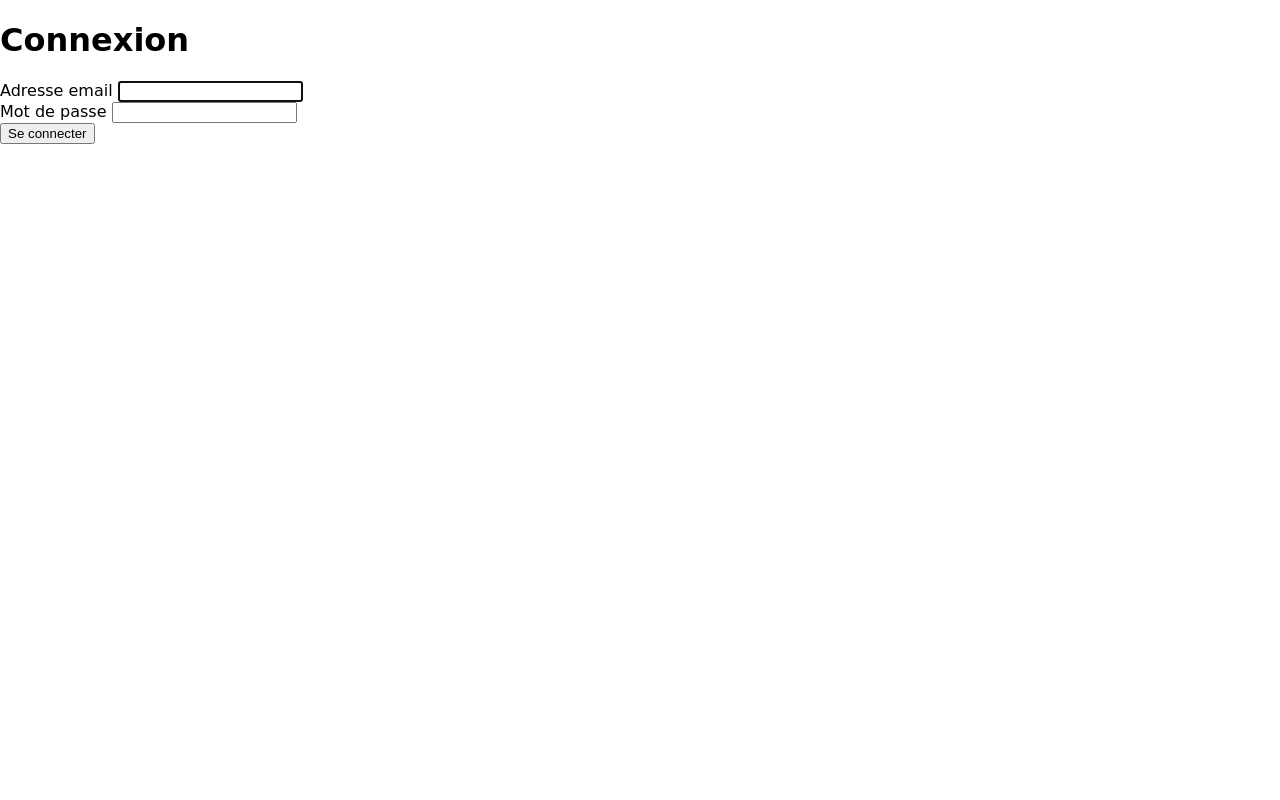
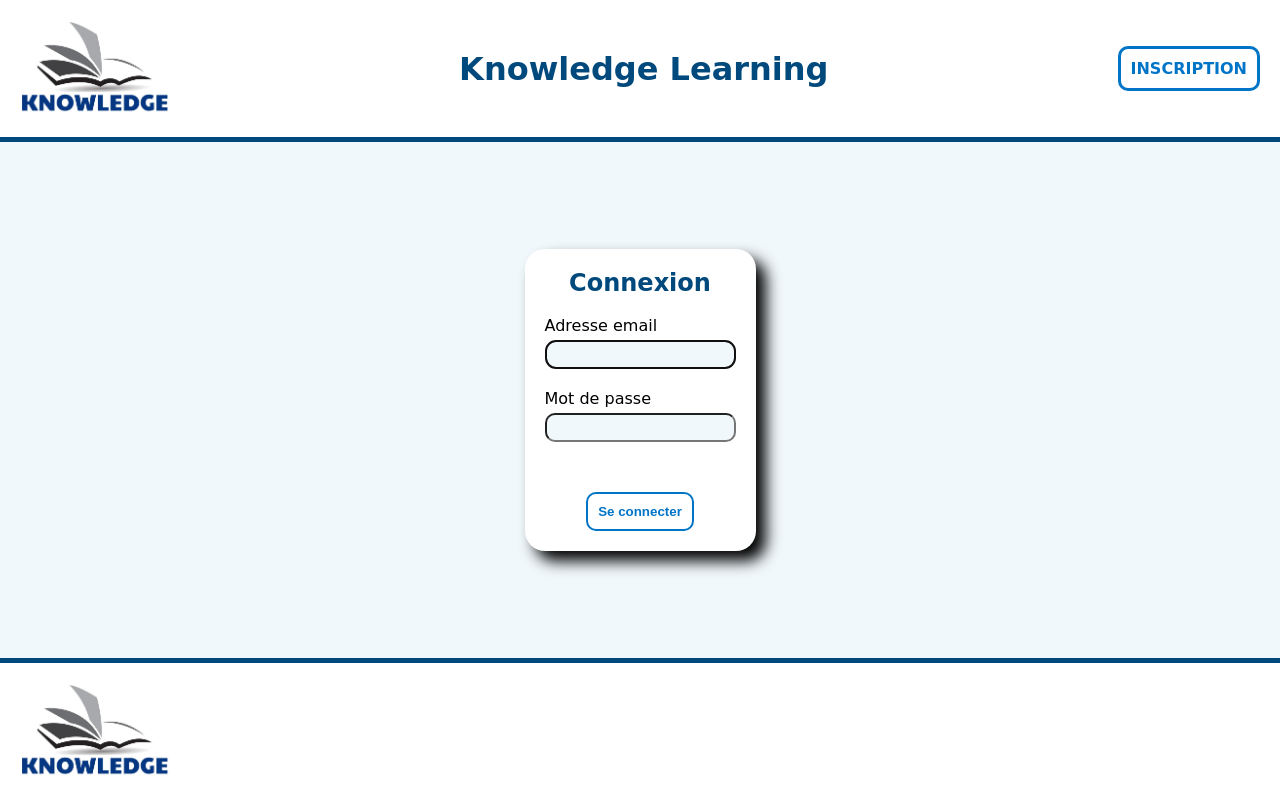
Before and after one commit to HauVal/knowledge-learning, a Symfony app: template templates/security/login.html.twig in a window 1280 px wide. Run offline with Twig, Linux system fonts and the light colour scheme; the template is opened without the code that fills it, so the values that code supplies are empty; some libraries are stand-ins or nearby versions.

Commit message:
page login

```diff
--- /dev/null
+++ b/public/css/login.css
@@ -0,0 +1,53 @@
+main {
+    display: flex;
+    flex-direction: column;
+    justify-content: center;
+    align-items: center;
+}
+
+.connexion {
+    background-color: white;
+    border-radius: 20px;
+    padding: 0 20px 20px 20px;
+    box-shadow: 10px 10px 15px;
+    display: flex;
+    flex-direction: column;
+    align-items: center;
+}
+
+form {
+    display: flex;
+    flex-direction: column;
+    align-items: center;
+}
+
+.field {
+    display: flex;
+    flex-direction: column;
+}
+
+input {
+    background-color: #f1f8fc;
+    padding: 5px;
+    margin-top: 5px;
+    margin-bottom: 20px;
+    border-radius: 10px;
+}
+
+button {
+    text-decoration: none;
+    font-weight: 900;
+    color: #0074c7;
+    border-color: #0074c7;
+    background-color: white;
+    border-style: solid;
+    border-radius: 10px;
+    padding: 10px;
+    margin-top: 30px;
+}
+
+button:hover {
+    cursor: pointer;
+    color: #0074c79e;
+    border-color: #0074c79e;
+}
--- a/public/css/registration.css
+++ b/public/css/registration.css
@@ -56,12 +56,11 @@ figure {
 }
 
 .register {
-
     border-radius: 20px;
-
     background-color: white;
-
     padding: 0 30px 30px 30px;
+    box-shadow: 10px 10px 15px;
+    margin-bottom: 20px;
     display: flex;
     flex-direction: column;
     align-items: center;
--- a/templates/base.html.twig
+++ b/templates/base.html.twig
@@ -7,9 +7,16 @@
 
         {% block stylesheets %}
         <style>
-            body {
+            html, body {
                 margin: 0;
                 font-family: Comic Sans MS, Comic Sans, cursive;
+                height: 100%;
+                display: flex;
+                flex-direction: column;
+            }
+
+            h1, h2 {
+                color: #00497c;
             }
 
             header, footer{
@@ -31,6 +38,7 @@
 
             footer {
                 border-top-style: solid;
+                position:
             }
 
             header a{
@@ -49,6 +57,7 @@
 
             main {
                 background-color: #f1f8fc;
+                flex: 1;
             }
         </style>
         {% endblock %}
--- a/templates/security/login.html.twig
+++ b/templates/security/login.html.twig
@@ -3,35 +3,45 @@
 {% block title %}Connexion{% endblock %}
 
 {% block body %}
-    <div class="container mt-5">
-        <h1 class="text-center">Connexion</h1>
+    <link rel="stylesheet" href="{{ asset('css/login.css') }}">
+
+    <header>
+        <img src="{{ asset('images/logo.jpg') }}" alt="Logo">
+            <h1>Knowledge Learning</h1>
+        <a href="/">INSCRIPTION</a>
+    </header>
+
+    <main>
+        <div class="connexion">
+            <h2>Connexion</h2>
 
             {% if error %}
-            <div class="alert alert-danger">
+                <div>
                     {{ error.messageKey|trans(error.messageData, 'security') }}
                 </div>
             {% endif %}
 
-        {% if app.user %}
-            <p>Bonjour, {{ app.user.name }} !</p>
-        {% endif %}
-
             <form action="{{ path('app_login') }}" method="post">
-            <div class="form-group mb-3">
+                <div class="field">
                     <label for="inputEmail">Adresse email</label>
-                <input type="email" id="inputEmail" name="email" class="form-control" required autofocus>
+                    <input type="email" id="inputEmail" name="email" required autofocus>
                 </div>
 
-            <div class="form-group mb-3">
+                <div class="field">
                     <label for="inputPassword">Mot de passe</label>
-                <input type="password" id="inputPassword" name="password" class="form-control" required>
+                    <input type="password" id="inputPassword" name="password" required>
                 </div>
 
                 <input type="hidden" name="_csrf_token"
                     value="{{ csrf_token('authenticate') }}"
                 >
 
-            <button type="submit" class="btn btn-primary w-100">Se connecter</button>
+                <button type="submit">Se connecter</button>
             </form>
         </div>
+    </main>
+
+    <footer>
+        <img src="{{ asset('images/logo.jpg') }}" alt="Logo">
+    </footer>
 {% endblock %}
```
Also changed, not shown: templates/registration/email_sent.html.twig (+20 -8 lines). Lines whose indentation alone changed are shown as unchanged.
